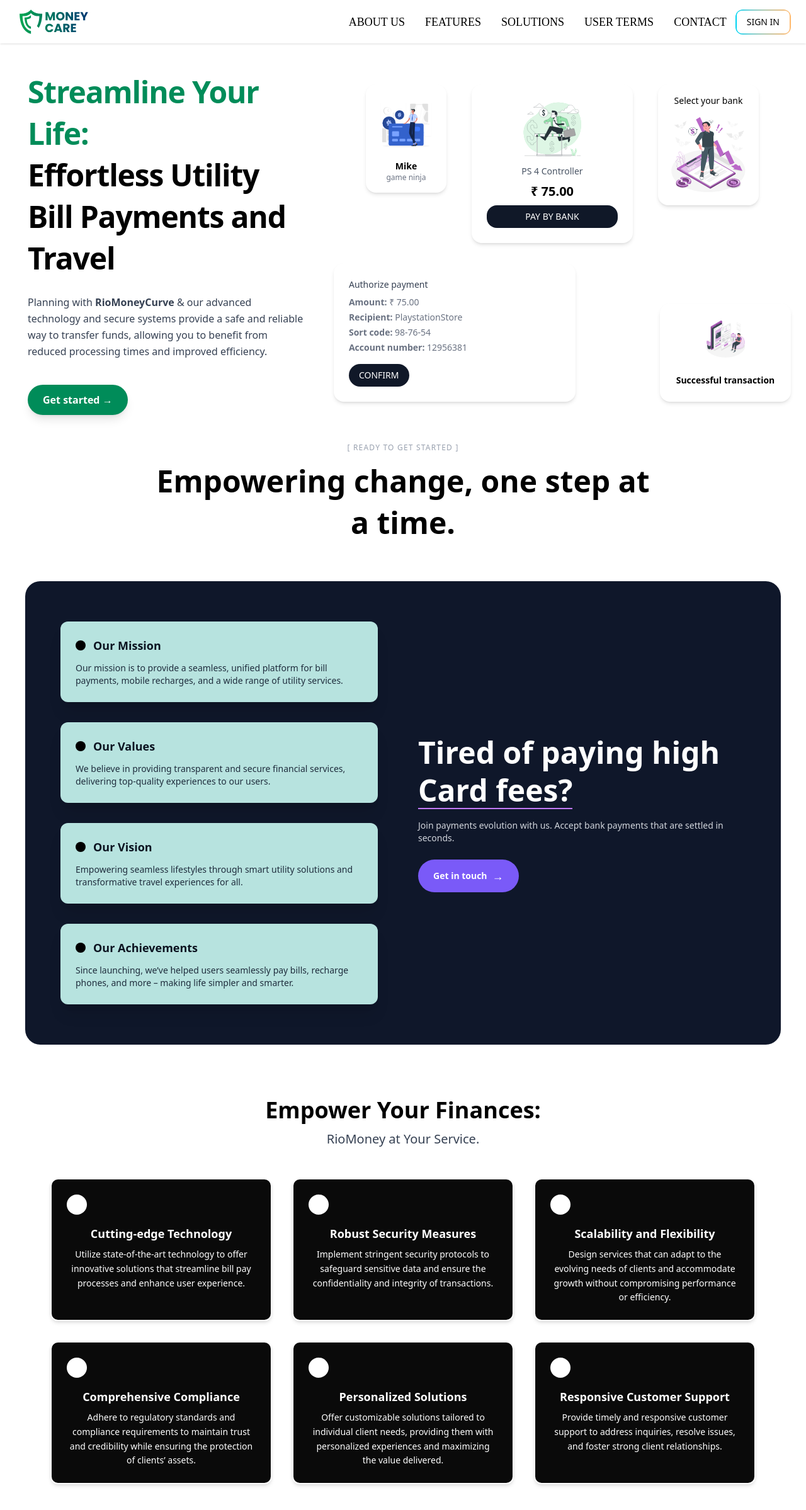
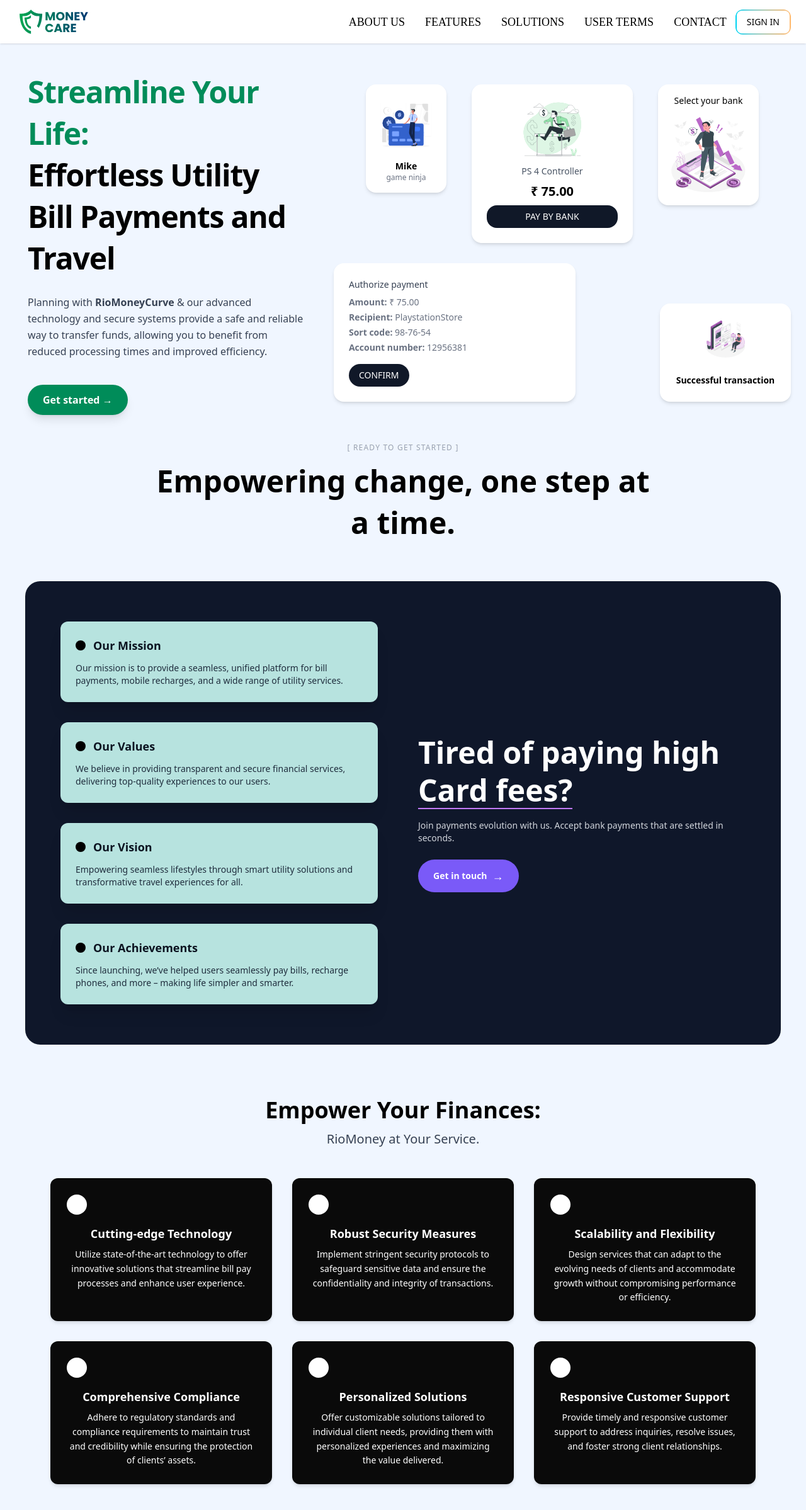
Before and after one commit to Ayush-Khedekar/MONEY_CARE_WEB, a React (Vite) app: page / in a window 1280 px wide. Shown: the top 2398 px of the page at 63% size. Built offline with nearby package versions, Linux system fonts and the light colour scheme.

Commit message:
Change_Money_Care

```diff
--- a/src/components/NavBar/Home.tsx
+++ b/src/components/NavBar/Home.tsx
@@ -2,7 +2,7 @@ import { images } from "../../image-export/Images";
 
 const Home = () => {
   return (
-    <div className="bg-white overflow-hidden md:p-5 flex flex-col md:flex-row items-center justify-between w-full gap-4">
+    <div className="bg-[#f0f6ff] overflow-hidden md:p-5 flex flex-col md:flex-row items-center justify-between w-full gap-4">
       <div className="w-full sm:w-[70%] md:w-[40%] p-4 sm:p-6 font-sans transition-all duration-500 ease-in-out">
         <h1 className="text-2xl xs:text-3xl sm:text-4xl md:text-5xl font-bold leading-snug tracking-tight">
           <span className="text-[#008c59] block w-full">
@@ -29,7 +29,7 @@ const Home = () => {
         </button>
       </div>
 
-      <div className="bg-white p-1 flex items-center justify-center w-full  md:w-[60%]">
+      <div className="bg-[#f0f6ff] p-1 flex items-center justify-center w-full  md:w-[60%]">
         <div className="relative w-full">
           <div className="flex flex-row justify-center items-start gap-2 sm:gap-4  md:gap-10 mb-8">
             <div className="bg-white p-4 rounded-2xl shadow-md flex flex-col items-center transition-transform duration-300 hover:scale-[1.05] w-full sm:w-auto">
@@ -95,7 +95,7 @@ const Home = () => {
               </button>
             </div>
 
-            <div className="bg-white p-4 sm:p-6 rounded-2xl shadow-md w-full sm:w-52 flex flex-col items-center justify-center gap-3 sm:gap-4 animate-pulse hover:scale-[1.05] transition-transform duration-300">
+            <div className="bg-white p-4 sm:p-6 rounded-2xl shadow-md w-full sm:w-52 flex flex-col items-center justify-center gap-3 sm:gap-4  hover:scale-[1.05] transition-transform duration-300">
               <img
                 src={images.Payment}
                 alt="Success"
--- a/src/components/Our-Card.tsx
+++ b/src/components/Our-Card.tsx
@@ -31,7 +31,9 @@ const dataType = [
 const OurCard = () => {
   return (
     <>
-      <div className="text-center mb-10">
+
+      <div className="bg-[#f0f6ff]">
+        <div className="text-center mb-10 ">
           <p className="text-xs tracking-widest text-gray-400 mb-3 uppercase">
             [ READY TO GET STARTED ]
           </p>
@@ -67,6 +69,7 @@ const OurCard = () => {
             </div>
           </div>
         </div>
+      </div>
     </>
   );
 };
--- a/src/components/Service.tsx
+++ b/src/components/Service.tsx
@@ -59,56 +59,31 @@ const services: servicetype[] = [
 
 const Service = () => {
   return (
-    <div className="py-16 px-6 md:px-20 bg-white text-center">
+    <div className="py-16 px-6 md:px-20 bg-[#f0f6ff] text-center">
       <h2 className="text-3xl md:text-4xl font-semibold mb-3 text-black">
         Empower Your Finances:
       </h2>
       <p className="text-xl text-gray-700 mb-12">RioMoney at Your Service.</p>
 
-      {/* <div className="grid grid-cols-1 sm:grid-cols-2 lg:grid-cols-3 gap-8">
-        {services.map((service, index) => (
-          <div
-            key={index}
-            className={` border-2 text-white bg-[#0a0a0a] hover:bg-[#0a0a0a] hover:bg-[radial-gradient(circle_at_center,rgba(0,255,135,0.55)_0%,transparent_75%)]
-
-    rounded-xl
-    p-6
-
-
-
- shadow-md
-            relative`}
-          >
-            <div
-              className={`w-8 h-8 flex items-center justify-center rounded-full text-lg font-bold mb-4 ${
-                service ? "bg-white text-black" : "bg-gray-100 text-black"
-              }`}
-            >
-              {service.icon}
-            </div>
-            <h3 className="text-lg font-semibold mb-2">{service.title}</h3>
-            <p className="text-sm leading-relaxed">{service.content}</p>
-          </div>
-        ))}
-      </div> */}
       <div className="grid grid-cols-1 sm:grid-cols-2 lg:grid-cols-3 gap-8">
         {services.map((service, index) => {
           const hoverStyles = [
-            "hover:bg-[#00ff87] hover:text-[#0a0a0a]", // bright green
-            "hover:bg-[#ff0066] hover:text-white", // hot pink
-            "hover:bg-[#ff9900] hover:text-[#0a0a0a]", // orange
-            "hover:bg-[#0099ff] hover:text-white", // bright blue
-            "hover:bg-[#cc00ff] hover:text-white", // purple
-            "hover:bg-[#00e5ff] hover:text-[#0a0a0a]", // cyan
+            "hover:bg-[#00ff87] hover:text-[#0a0a0a] hover:shadow-[0_0_25px_#00ff87]",
+            "hover:bg-[#ff0066] hover:text-white hover:shadow-[0_0_25px_#ff0066]",
+            "hover:bg-[#ff9900] hover:text-[#0a0a0a] hover:shadow-[0_0_25px_#ff9900]",
+            "hover:bg-[#0099ff] hover:text-white hover:shadow-[0_0_25px_#0099ff]",
+            "hover:bg-[#cc00ff] hover:text-white hover:shadow-[0_0_25px_#cc00ff]",
+            "hover:bg-[#00e5ff] hover:text-[#0a0a0a] hover:shadow-[0_0_25px_#00e5ff]",
           ];
 
           return (
             <div
               key={service.id}
               className={`
-          border-2 text-white bg-[#0a0a0a]
+          border-2 border-transparent text-white bg-[#0a0a0a]
           rounded-xl p-6 shadow-md relative
           transition-all duration-300 ease-in-out
+          transform hover:scale-[1.05]
           ${hoverStyles[index % hoverStyles.length]}
         `}
             >
```
Lines whose indentation alone changed are shown as unchanged.
